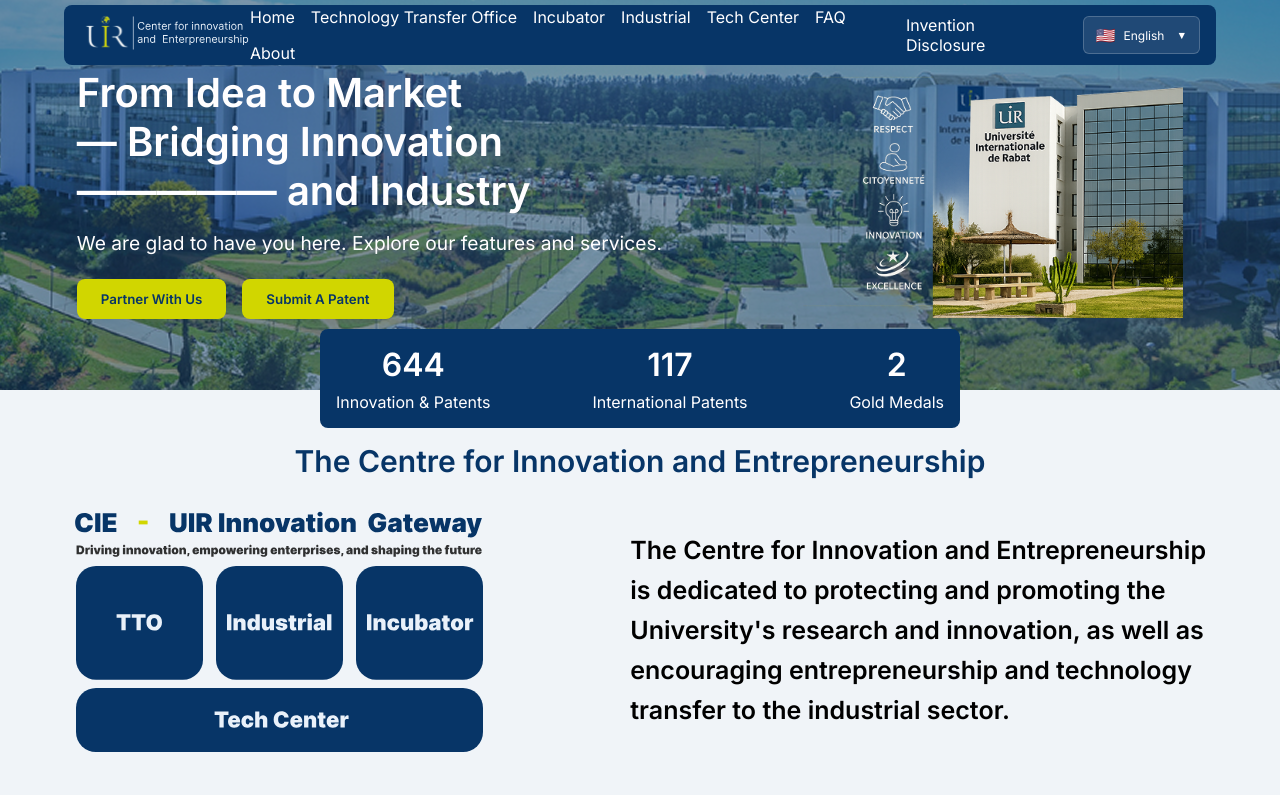
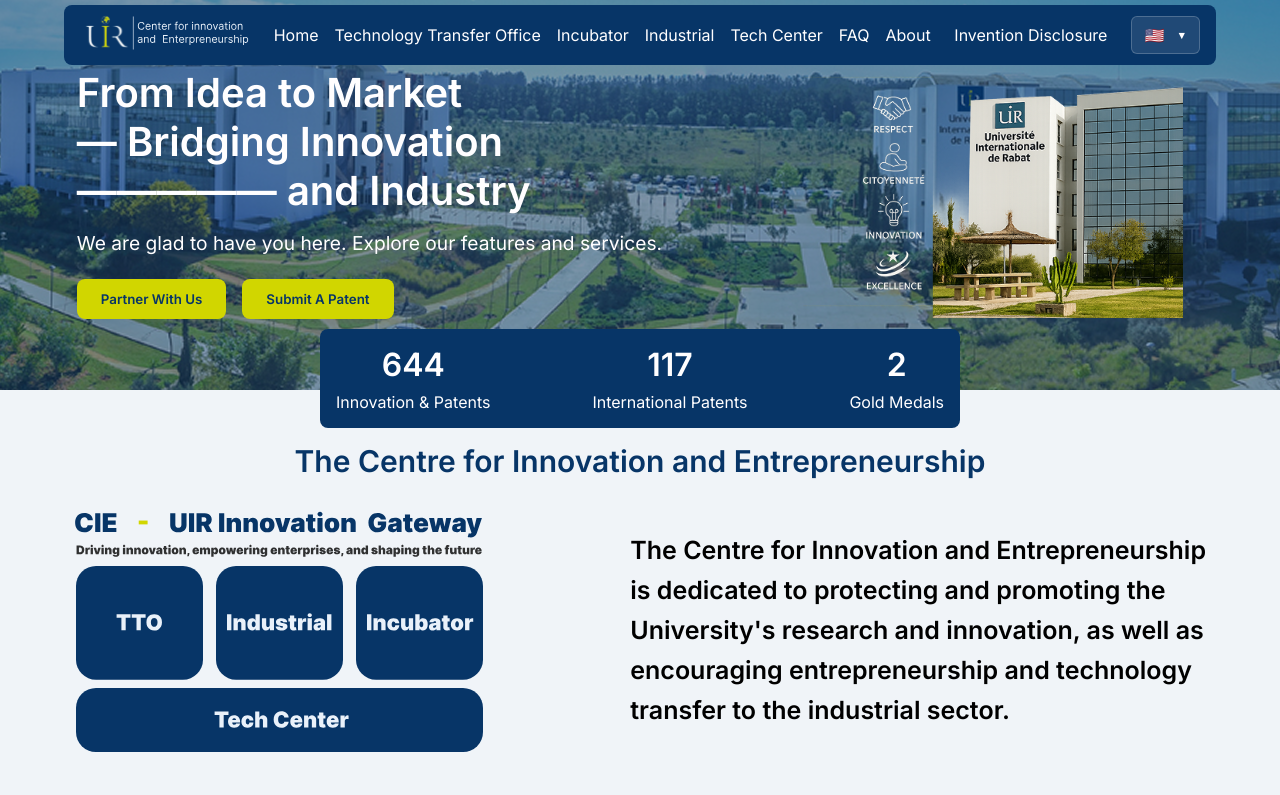
Before and after one commit to yahya-mdarhri/cie_market_frontend, a React (Vite) app: page / in a window 1280 px wide. Shown: the top 795 px of the page. Built offline with nearby package versions, Linux system fonts and the light colour scheme.

Commit message:
feat: remove language name from the nav bar

```diff
--- a/src/components/ui/Landing/NavBar/NavBar.tsx
+++ b/src/components/ui/Landing/NavBar/NavBar.tsx
@@ -85,9 +85,9 @@ function NavBar({isFullWidth}:{isFullWidth?:boolean}) {
 						<span className="language-flag">
 							{languages.find(lang => lang.code === currentLang)?.flag}
 						</span>
-						<span className="language-name">
+						{/* <span className="language-name">
 							{languages.find(lang => lang.code === currentLang)?.name}
-						</span>
+						</span> */}
 						<span className="language-arrow">▼</span>
 					</button>
 					{isLanguageOpen && (
```
